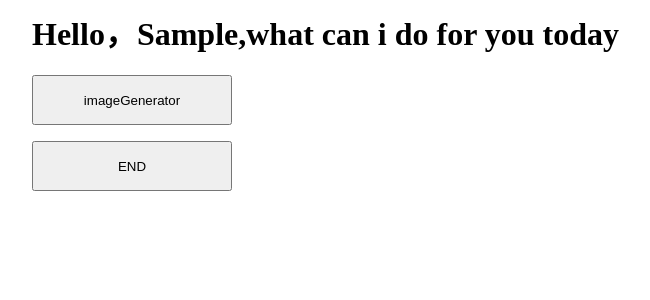
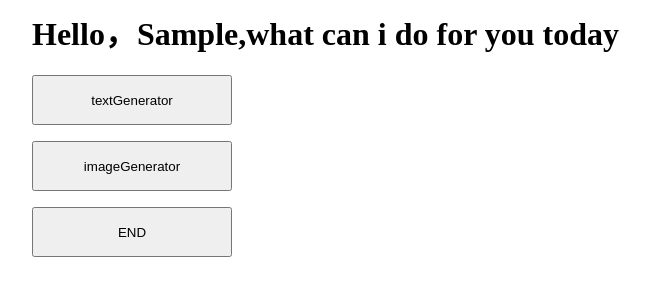
Before and after one commit to skywalker1123/zhenhong-He, a Python web app: template templates/main.html in a window 1280 px wide. Shown: the top 300 px of the page, without its empty margins (292-942 px from the left). Run offline with Jinja, Linux system fonts and the light colour scheme; the template is opened without the code that fills it: most values are stand-ins (such as "Sample title", 1, 10 or a date in 2020).

Commit message:
Update main.html

```diff
--- a/templates/main.html
+++ b/templates/main.html
@@ -7,6 +7,9 @@
 
 <div class="container">
 <h1>Hello，{{r}},what can i do for you today</h1>
+<form action = "/text_gpt" method ="post">
+  <input type ="submit" value ="textGenerator" style="width: 200px;height: 50px;">
+</form>
  <form action = "/image_gpt" method ="post">
    <input type ="submit" value ="imageGenerator" style="width: 200px;height: 50px;">
  </form>
```
